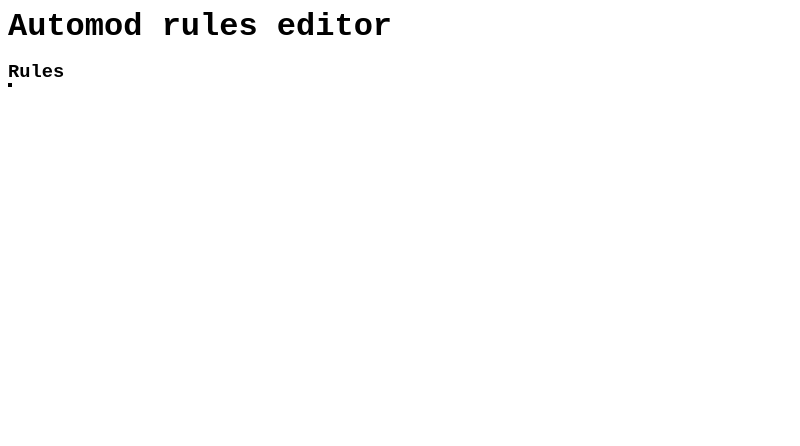
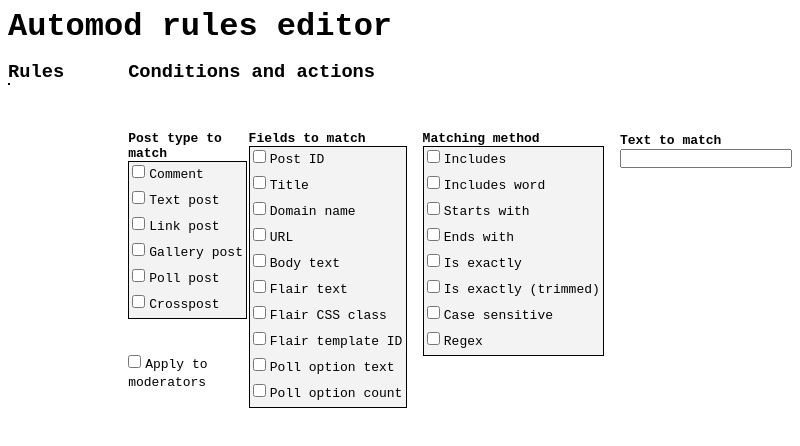
Before and after one commit to Orange-Production-Plant/automod-gui, an Electron app: page index.html in a window 800 px wide. Drawn offline with Linux system fonts and the light colour scheme; no server answers.

Commit message:
progress

```diff
--- a/main.css
+++ b/elements.css
@@ -5,29 +5,28 @@
     box-sizing: border-box;
 }
 
-
-#main {
-    display:grid;
-
-    grid-template-columns: auto auto;
+.sectionlabel {
+    font-weight: bold;
+    font-size: small;
 }
 
 .container {
     padding: 1vw 1vw 1vw 1vw
 }
+
 .listview {
     max-width: 25vw;
     max-height: 90vh;
 
-    width:fit-content;
+    width: max-content;
 
     background-color: rgb(243, 243, 243);
-
-    border: 2px black solid;
+    border: 1px black solid;
 
     overflow-x: auto;
     overflow-y: auto;
 }
+
 .buttonlist {
     width: fit-content;
     height: fit-content;
@@ -42,11 +41,30 @@
     border-radius: 1px;
     user-select: none;
 }
-
 .listbutton:hover {
     background-color: gray;
 }
-
 .listbutton:active {
     background-color: rgb(224, 165, 0);
 }
+
+.checklist {
+    box-sizing: border-box;
+    width: fit-content;
+    height: fit-content;
+    list-style-type: none;
+}
+.checklist-button {
+    margin-right: 4px;
+}
+.checklist-element {
+    padding: 0.2em;
+    margin:  0em 0 0.1em 0;
+
+    border-radius: 1px;
+    user-select: none;
+}
+.checklist-label {
+    font-size: small;
+    user-select: none;
+}
--- /dev/null
+++ b/elements.js
@@ -0,0 +1,30 @@
+class ChecklistElement extends HTMLLIElement {
+	constructor() {
+	  super();
+	}
+
+	connectedCallback() {
+
+		this.classList.add("checklist-element");
+
+		let id = this.id + "-" +  this.dataset.id
+		let checkbox = document.createElement("input");
+		checkbox.type = "checkbox";
+		checkbox.id = id;
+		checkbox.name = id;
+		checkbox.classList.add("checklist-button");
+
+		let label = document.createElement("label");
+		label.htmlFor = id;
+		label.classList.add("checklist-label")
+		label.innerText = this.innerText;
+
+		this.innerHTML = "";
+		this.appendChild(checkbox);
+		this.appendChild(label);
+	}
+}
+
+
+
+window.customElements.define("checklist-element",ChecklistElement,{extends:"li"})
--- a/index.html
+++ b/index.html
@@ -5,27 +5,91 @@
 	<meta name="viewport" content="width=device-width, initial-scale=1.0">
 	<meta http-equiv="Content-Security-Policy" content="default-src 'self'; script-src 'self'">
 	<title>Automod Rules Editor</title>
+	<script src="structure.js" defer></script>
 	<script src="index.js" defer></script>
-    <link rel="stylesheet" href="main.css">
+	<script src="elements.js" defer></script>
+	<link rel="stylesheet" href="layout.css">
+	<link rel="stylesheet" href="elements.css">
 </head>
 <body>
 	<header class="container">
 		<h1>Automod rules editor</h1>
 	</header>
 	<main id="main">
-        <section class="container">
+		<section id="rulelist" class="container">
 			<h3>Rules</h3>
 			<div class="listview">
 				<ul id="filelist" class="buttonlist">
-                    <!--fills with text-->
+					<!--fills with filename-->
 				</ul>
 			</div>
 		</section>
-        <div id="mainform" class="container">
-            <div class="container">
+		<section id="rulearea" class="container">
+			<h3>Conditions and actions</h3>
+			<div id="conditionform">
+				<div> <!-- First column -->
+					<h5 class="sectionlabel">Post type to match</h5>
+					<div class="listview">
+						<ul id="itemtype" class="checklist">
+							<li is="checklist-element" data-id="comment">Comment</li>
+							<li is="checklist-element" data-id="text">Text post</li>
+							<li is="checklist-element" data-id="link">Link post</li>
+							<li is="checklist-element" data-id="gallery">Gallery post</li>
+							<li is="checklist-element" data-id="poll">Poll post</li>
+							<li is="checklist-element" data-id="crosspost">Crosspost</li>
+						</ul>
+					</div>
+					<br> <br>
+					<input id="nme" name="nme" class="checklist-button" type="checkbox"><label for="nme" class="checklist-label">Apply to moderators</label>
+
+				</div>
+				<div> <!-- Second column -->
+
+					<div id="searchingchecks">
+						<div>
+							<h5 class="sectionlabel">Fields to match</h5>
+							<div class="listview">
+								<ul id="fields" class="checklist">
+									<li is="checklist-element" data-id="id">Post ID</li>
+									<li is="checklist-element" data-id="title">Title</li>
+									<li is="checklist-element" data-id="domain">Domain name</li>
+									<li is="checklist-element" data-id="url">URL</li>
+									<li is="checklist-element" data-id="body">Body text</li>
+									<li is="checklist-element" data-id="flair_text">Flair text</li>
+									<li is="checklist-element" data-id="flair_css_class">Flair CSS class</li>
+									<li is="checklist-element" data-id="flair_template_id">Flair template ID</li>
+									<li is="checklist-element" data-id="poll_option_text">Poll option text</li>
+									<li is="checklist-element" data-id="poll_option_count">Poll option count</li>
+								 </ul>
+							</div>
+						</div>
+
+						<div>
+							<h5 class="sectionlabel">Matching method</h5>
+							<div class="listview">
+								<ul id="matchtype">
+									<li is="checklist-element" data-id="includes">Includes</li>
+									<li is="checklist-element" data-id="includes-word">Includes word</li>
+									<li is="checklist-element" data-id="starts-with">Starts with</li>
+									<li is="checklist-element" data-id="ends-with">Ends with</li>
+									<li is="checklist-element" data-id="full-exact">Is exactly</li>
+									<li is="checklist-element" data-id="full-text">Is exactly (trimmed)</li>
+									<li is="checklist-element" data-id="case-sensitive">Case sensitive</li>
+									<li is="checklist-element" data-id="regex">Regex</li>
+								</ul>
+							</div>
+						</div>
+						<div>
+							<label class="sectionlabel" for="fieldmatch">Text to match</label>
+							<input id="fieldmatch" type="text">
+						</div>
+					</div>
+				</div>
+				<div> <!-- Third column -->
 
 				</div>
 			</div>
+		</section>
 	</main>
 </body>
 </html>
--- a/index.js
+++ b/index.js
@@ -4,21 +4,72 @@
  */
 const path = window.nativeapis.path;
 const fs = window.nativeapis.fs;
-
+const yaml = window.nativeapis.yaml;
 
 
 let fileList = []
 
+let selectedFile = 1;
+let sourcePath = "";
 
-window.addEventListener("load", ()=>{
+
+
+/**
+ *
+ * @param {MouseEvent} event
+ */
+function selectFile(event) {
+	let fileIndex = event.target.dataset.index;
+
+	if (fileIndex != selectedFile) {
+		const fileListElements = document.getElementsByClassName("filelist-button");
+
+
+		fileListElements[selectedFile].style.backgroundColor = "";
+		selectedFile = fileIndex;
+		fileListElements[selectedFile].style.backgroundColor = "rgb(224, 165, 0)";
+
+		let fileContents = fs.readFileSync(path.join(sourcePath, fileList[selectedFile].join(".")), {encoding:"utf8"});
+    	let a = yaml.parse(fileContents);
+	}
+}
+
+/**
+ *
+ * @param {HTMLUListElement} rootElement
+ * @param {object} idObject
+ */
+function buildChecklist(rootElement, idObject) {
+
+	let lastLi;
+
+	for (let entry of Object.entries(idObject)) {
+		console.log(entry);
+		const id = entry[0];
+		const labelText = entry[1];
+
+		let li = new ChecklistElement();
+
+		li.dataset.id = id;
+		li.innerText = labelText;
+		rootElement.appendChild(li);
+		lastLi = li;
+	}
+
+	lastLi.style.marginBottom = 0;
+
+
+}
+
+
+window.addEventListener("DOMContentLoaded", ()=>{
 	const folderSelectedCallback = (folder) => {
 		console.log(folder)
-        /**
-         * @
-         */
+		sourcePath = folder;
+
 		const fileListElement = document.getElementById("filelist");
-
 		const files = fs.readdirSync(folder, {"withFileTypes":true});
+		let i = 0;
 
 
 		for (const file of files) {
@@ -34,11 +85,17 @@ window.addEventListener("load", ()=>{
 			let item = document.createElement("li");
 			item.textContent = baseName;
 			item.classList.add("listbutton");
+			item.classList.add("filelist-button")
+			item.dataset.index = i;
+			i++;
+			item.addEventListener("click", selectFile);
 
 			fileListElement.appendChild(item);
 		}
-        let lastButton = fileListElement.lastChild
-        lastButton.style.marginBottom = 0;
+
+		fileListElement.lastChild.style.marginBottom = 0;
+
+		selectFile({target:{dataset:{index:0}}})
 
 	}
 
@@ -48,4 +105,9 @@ window.addEventListener("load", ()=>{
 	window.nativeapis.openDirectoryDialog("Please select automod source files directory")
 	window.nativeapis.on("folderSelected", folderSelectedCallback)
 	*/
+
+
+	buildChecklist(document.getElementById("fields"), searchFields);
+
+
 })
--- /dev/null
+++ b/layout.css
@@ -0,0 +1,23 @@
+#main {
+    display:grid;
+    grid-template-columns: min-content auto;
+    column-gap: 3em;
+}
+
+#rulearea {
+    display: grid;
+    grid-template-rows: min-content min-content min-content;
+
+}
+#conditionform {
+    margin-top: 3em;
+    display:grid;
+    grid-template-columns: auto auto auto;
+    row-gap: 3em;
+}
+
+#searchingchecks {
+    display: grid;
+    grid-template-columns: min-content min-content min-content;
+    column-gap: 1em;
+}
--- /dev/null
+++ b/structure.js
@@ -0,0 +1,25 @@
+
+
+const searchFields = {
+    "id": "Post ID",
+    "title": "Title",
+    "domain": "Domain name",
+    "url": "URL",
+    "body": "Body text",
+    "flair_text": "Flair text",
+    "flair_css_class": "Flair CSS class",
+    "flair_template_id": "Flair template ID",
+    "poll_option_text": "Poll option text",
+    "poll_option_count": "Poll option count"
+}
+
+const searchMethods = {
+    "includes": "Includes",
+    "includes-word": "Includes word",
+    "starts-with": "Starts with",
+    "ends-with": "Ends with",
+    "full-exact": "Is exactly",
+    "full-text": "Is exactly (trimmed)",
+    "case-sensitive": "Case sensitive",
+    "regex": "Regular expression"
+}
```
Also changed, not shown: preload.js (+5 -3 lines). Lines whose indentation alone changed are shown as unchanged.
